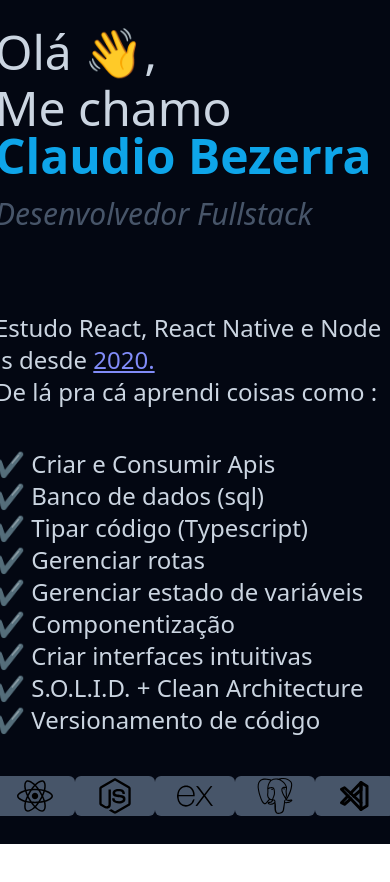
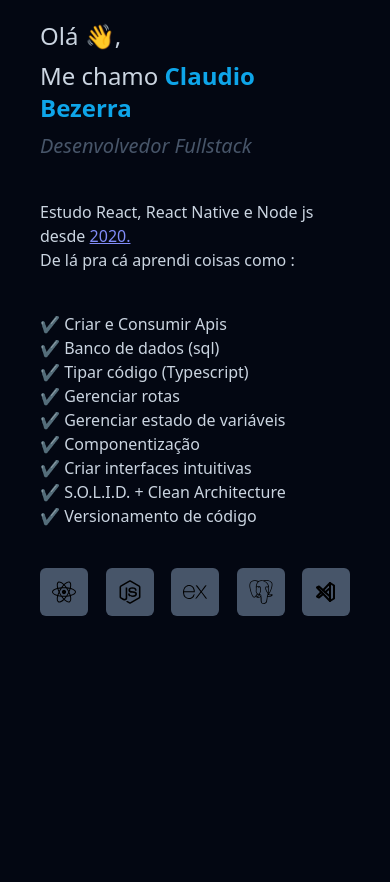
Before and after one commit to ClaudioBzrr/portfolio, a React (Vite) app: page / in a window 390 px wide. Shown: the top 882 px of the page. Before the commit the page ends 844 px from the top, so only its background shows below. Built offline with nearby package versions, Linux system fonts and the light colour scheme.

Commit message:
✔ Added: mobile suport in first arcticle

```diff
--- a/src/App.tsx
+++ b/src/App.tsx
@@ -6,10 +6,10 @@ import { Badge } from './components/Badge';
 export function App() {
   return (
     <div className="bg-gray-950 max-w-screen min-h-screen flex flex-row items-center justify-center">
-      <div className="flex flex-col items-center justify-center mx-20">
-        <article>
+      <div className="flex flex-col items-center justify-center mx-10 pt-5">
+        <article className="max-h-screen">
           <section className="presentation">
-            <div className="text-slate-300 text-5xl">
+            <div className="text-slate-300 sm:text-5xl text-2xl">
               <h1 className="w-full text-left">Olá 👋,</h1>
               <h1 className="pt-2">
                 Me chamo{' '}
@@ -18,12 +18,12 @@ export function App() {
                 </span>
               </h1>
             </div>
-            <p className="italic text-slate-600 text-3xl font-medium w-full text-left mt-4">
+            <p className="italic text-slate-600 sm:text-3xl text-xl font-medium text-left sm:mt-4 mt-2">
               Desenvolvedor Fullstack
             </p>
           </section>
-          <section className="Experience mt-20">
-            <div className="text-slate-300 text-2xl">
+          <section className="Experience sm:mt-20 mt-10">
+            <div className="text-slate-300 md:text-2xl sm:text-xl">
               <p className="w-full">
                 Estudo React, React Native e Node js desde{' '}
                 <a
@@ -35,7 +35,7 @@ export function App() {
                 </a>
               </p>
               <p>De lá pra cá aprendi coisas como :</p>
-              <ul className="w-full mt-10 text-md flex flex-col justify-center">
+              <ul className="mt-10 text-md flex flex-col justify-center">
                 <li>✔ Criar e Consumir Apis</li>
                 <li>✔ Banco de dados (sql)</li>
                 <li>✔ Tipar código (Typescript)</li>
@@ -60,7 +60,7 @@ export function App() {
             </div>
           </section>
         </article>
-        <article></article>
+        <article className="h-screen"></article>
       </div>
     </div>
   );
--- a/src/components/Badge.tsx
+++ b/src/components/Badge.tsx
@@ -6,7 +6,7 @@ interface IBadge {
 
 export function Badge({ icon }: IBadge) {
   return (
-    <div className="p-5 transition-all ease-linear duration-200  w-20 h-10 bg-slate-600 flex flex-row items-center justify-center rounded-md text-4xl hover:ring-2 hover:ring-gray-400 hover:animate-ping">
+    <div className="sm:p-5 p-3 transition-all ease-linear duration-200  sm:w-20 sm:h-10 bg-slate-600 flex flex-row items-center justify-center rounded-md sm:text-4xl text-2xl hover:ring-2 hover:ring-gray-400 hover:animate-ping">
       {icon}
     </div>
   );
```
